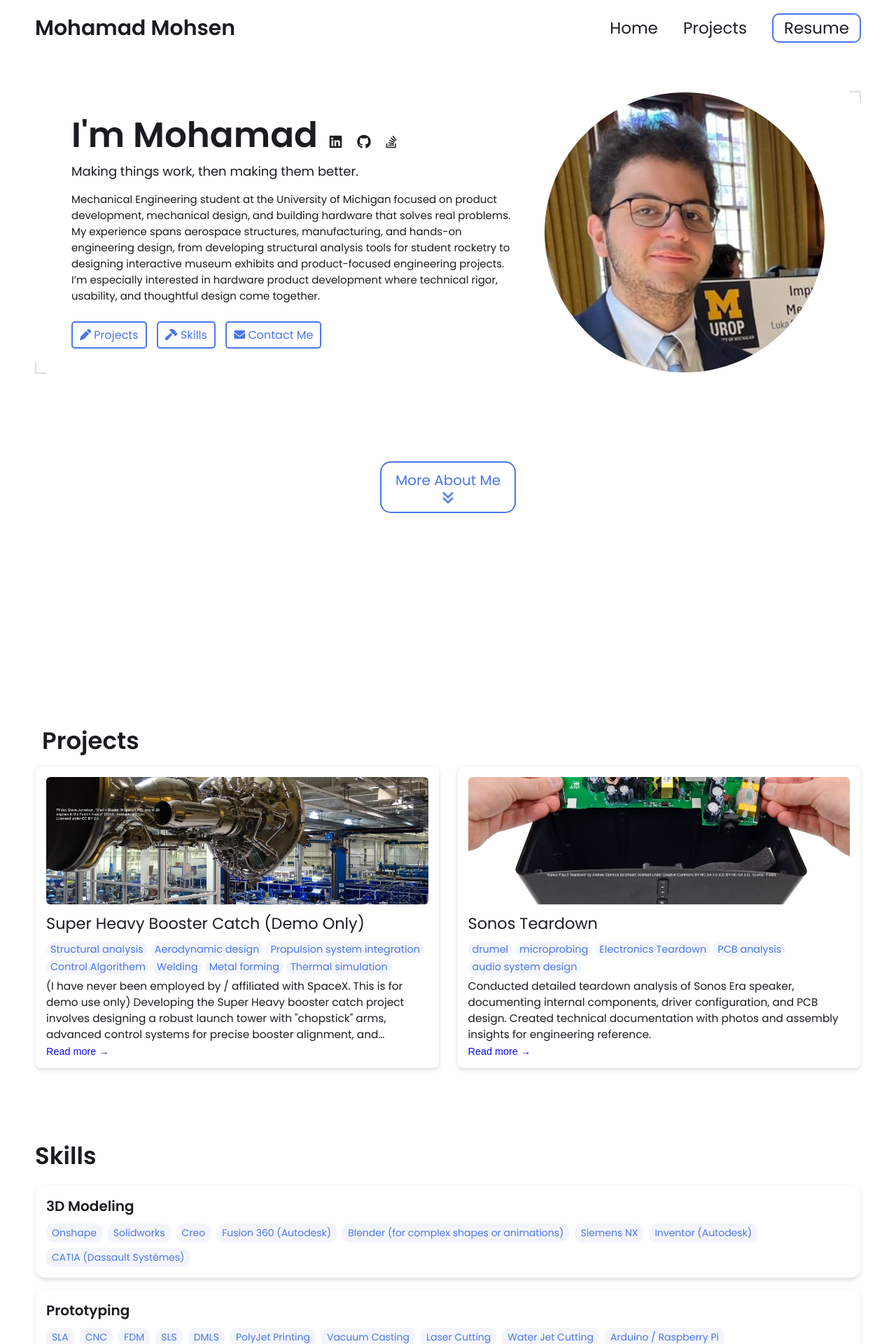
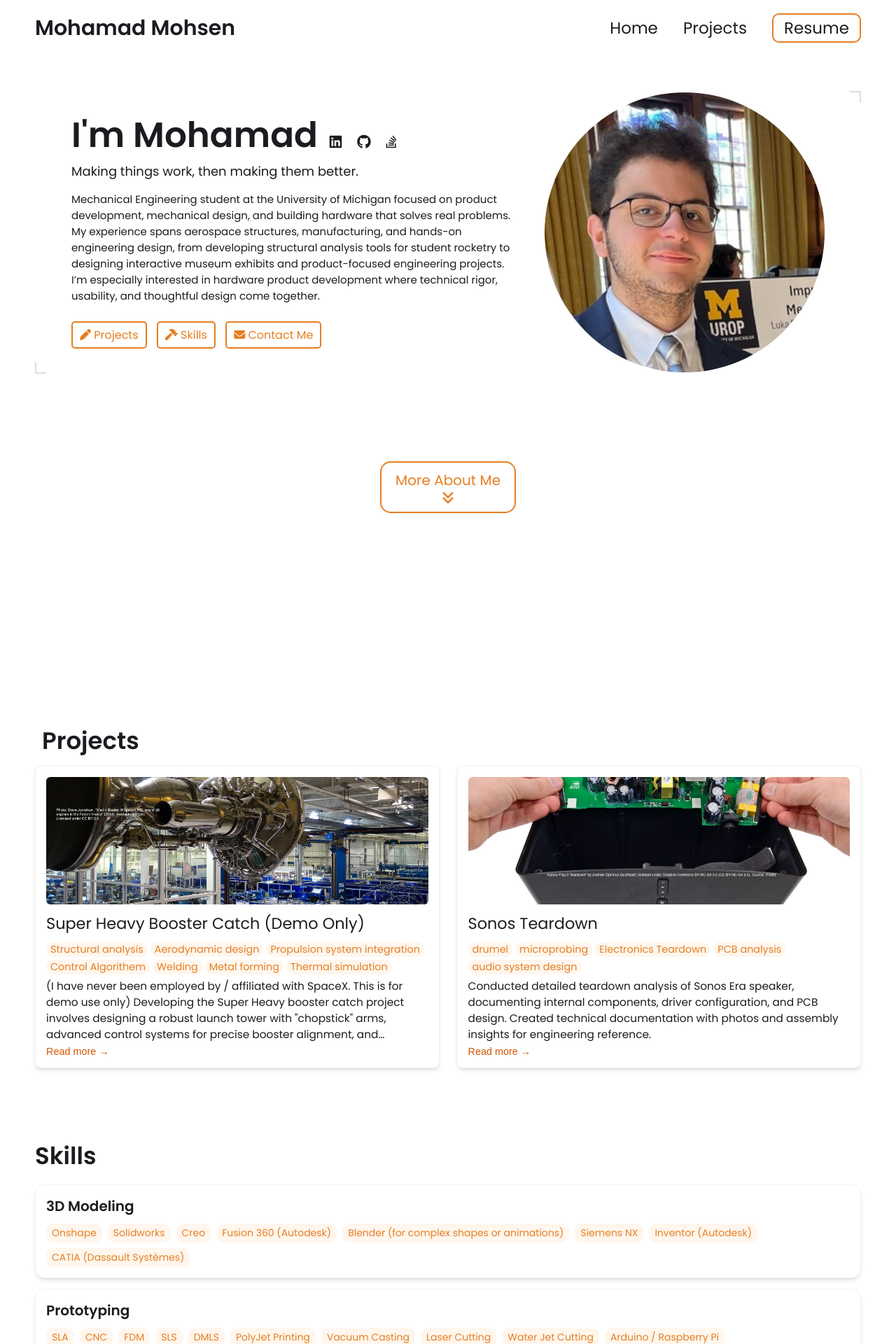
Before and after one commit to mnmohsen/personalwebsite, a Jekyll site: the page built from index.html, in a window 1280 px wide. Shown: the top 1920 px of the page at 70% size. Built offline with Jekyll 4.4.1, drawn with Linux system fonts in a browser that asks for light colours.

Commit message:
Update _config.yml

```diff
--- a/_config.yml
+++ b/_config.yml
@@ -91,13 +91,13 @@ formspree-key:   https://formspree.io/f/{8-digit key}
 
 
 # Active theme (Updatethis to switch themes). Make sure to keep the indentation the samne.
-colors: # this is the basic theme
+colors:
   text: "#1a1c20"
   border: "#ddd"
-  link: "#4a76ee"
-  highlight: "#0c0cf2"
+  link: "#e67e22"
+  highlight: "#d35400"
   background: "#ffffff"
-  light_background: "#f3f5fb"
+  light_background: "#fff6ed"
 
 # A few examples.
 basic theme:
```
